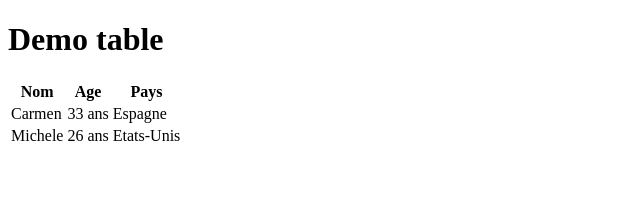
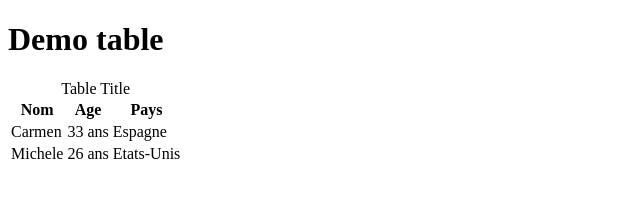
Before and after one commit to jelassiaymen94/html-course, a plain HTML site: page index.html in a window 1280 px wide. Shown: the whole page, without its empty margins (0-640 px from the left). Drawn offline with Linux system fonts and the light colour scheme.

Commit message:
added caption

```diff
--- a/index.html
+++ b/index.html
@@ -9,6 +9,9 @@
 	<body>
 		<h1>Demo table</h1>
 		<table>
+			<caption>
+				Table Title
+			</caption>
 			<tr>
 				<th>Nom</th>
 				<th>Age</th>
```
